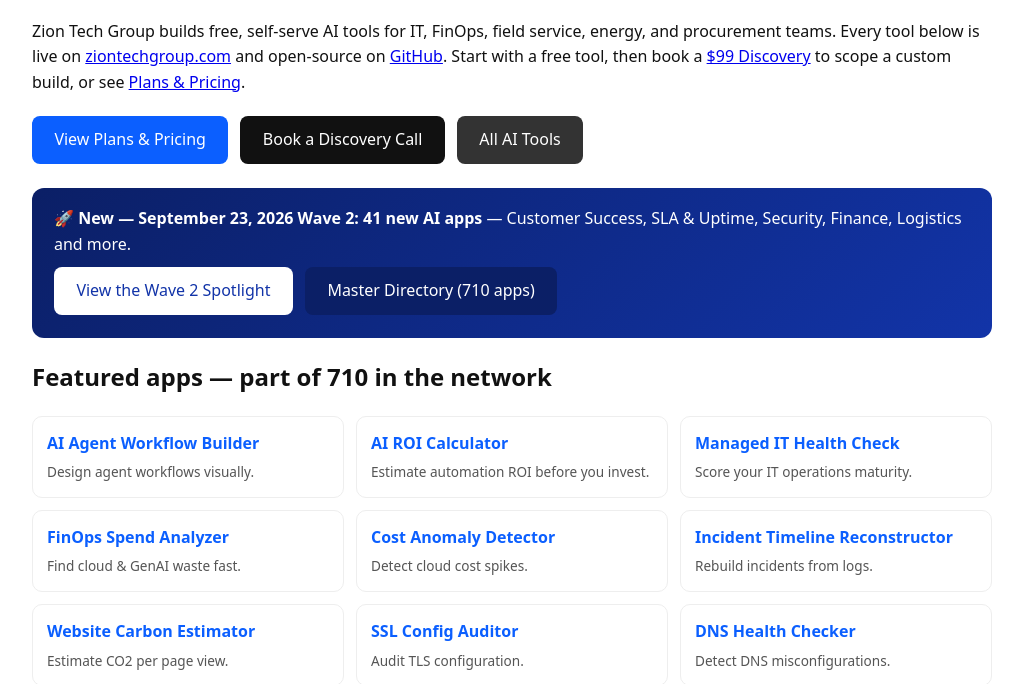
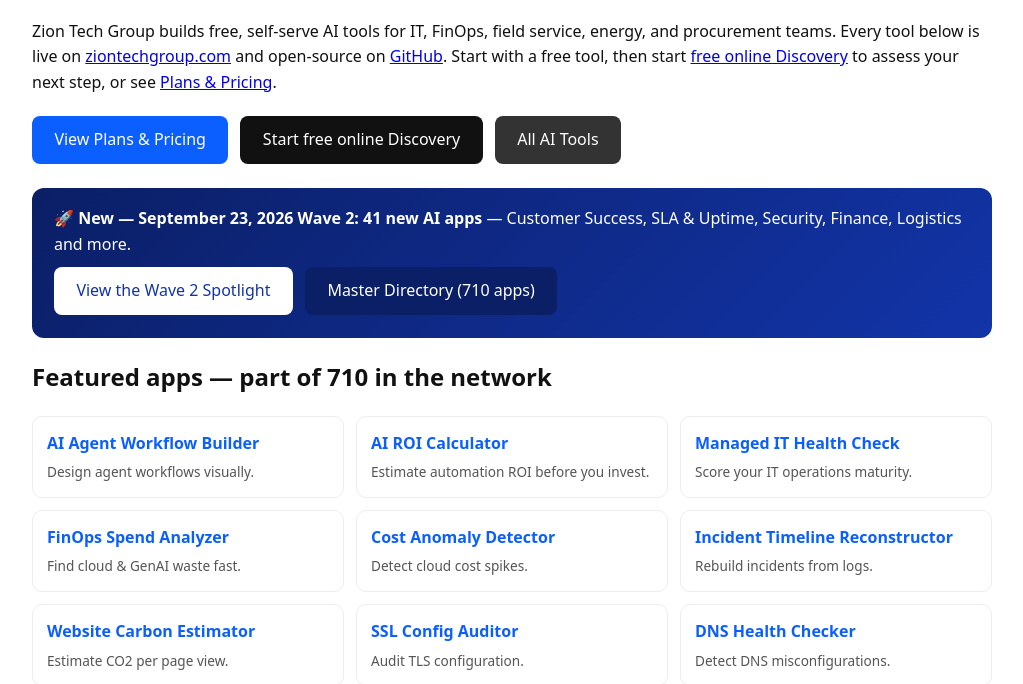
Before and after one commit to Zion-support/zion-apps-hub, a plain HTML site: page index.html in a window 1280 px wide. Shown: the part 133-817 px from the top of the page, without its empty margins (128-1151 px from the left). Drawn offline with Linux system fonts and the light colour scheme.

Commit message:
Align Discovery with the free online questionnaire

```diff
--- a/index.html
+++ b/index.html
@@ -15,10 +15,10 @@
 <body>
 <header><a href="https://ziontechgroup.com/">Zion Tech Group</a> / Zion App Network Hub</header>
 <h1>The Zion App Network</h1>
-<p>Zion Tech Group builds free, self-serve AI tools for IT, FinOps, field service, energy, and procurement teams. Every tool below is live on <a href="https://ziontechgroup.com/">ziontechgroup.com</a> and open-source on <a href="https://github.com/Zion-support">GitHub</a>. Start with a free tool, then book a <a href="https://ziontechgroup.com/discovery/">$99 Discovery</a> to scope a custom build, or see <a href="https://ziontechgroup.com/en/plans/">Plans &amp; Pricing</a>.</p>
+<p>Zion Tech Group builds free, self-serve AI tools for IT, FinOps, field service, energy, and procurement teams. Every tool below is live on <a href="https://ziontechgroup.com/">ziontechgroup.com</a> and open-source on <a href="https://github.com/Zion-support">GitHub</a>. Start with a free tool, then start <a href="https://ziontechgroup.com/discovery/">free online Discovery</a> to assess your next step, or see <a href="https://ziontechgroup.com/en/plans/">Plans &amp; Pricing</a>.</p>
 <p>
 <a class="cta" href="https://ziontechgroup.com/en/plans/">View Plans &amp; Pricing</a>
-<a class="cta" href="https://ziontechgroup.com/discovery/" style="background:#111">Book a Discovery Call</a>
+<a class="cta" href="https://ziontechgroup.com/discovery/" style="background:#111">Start free online Discovery</a>
 <a class="cta" href="https://ziontechgroup.com/tools/" style="background:#333">All AI Tools</a>
 </p>
 <div style="background:linear-gradient(135deg,#0b1f66,#1234a8);color:#fff;border-radius:12px;padding:18px 22px;margin:1.2rem 0">
@@ -77,7 +77,7 @@
 <h2>Start here</h2>
 <a href="https://ziontechgroup.com/">ziontechgroup.com</a>
 <a href="https://ziontechgroup.com/en/plans/">Plans &amp; Pricing</a>
-<a href="https://ziontechgroup.com/discovery/">Book a Discovery Call</a>
+<a href="https://ziontechgroup.com/discovery/">Start free online Discovery</a>
 <a href="https://ziontechgroup.com/tools/">All AI Tools</a>
 <a href="https://ziontechgroup.com/agents/">AI Agents</a>
 <a href="https://ziontechgroup.com/blog/">Blog</a>
```
Also changed, not shown: 1 other file.
